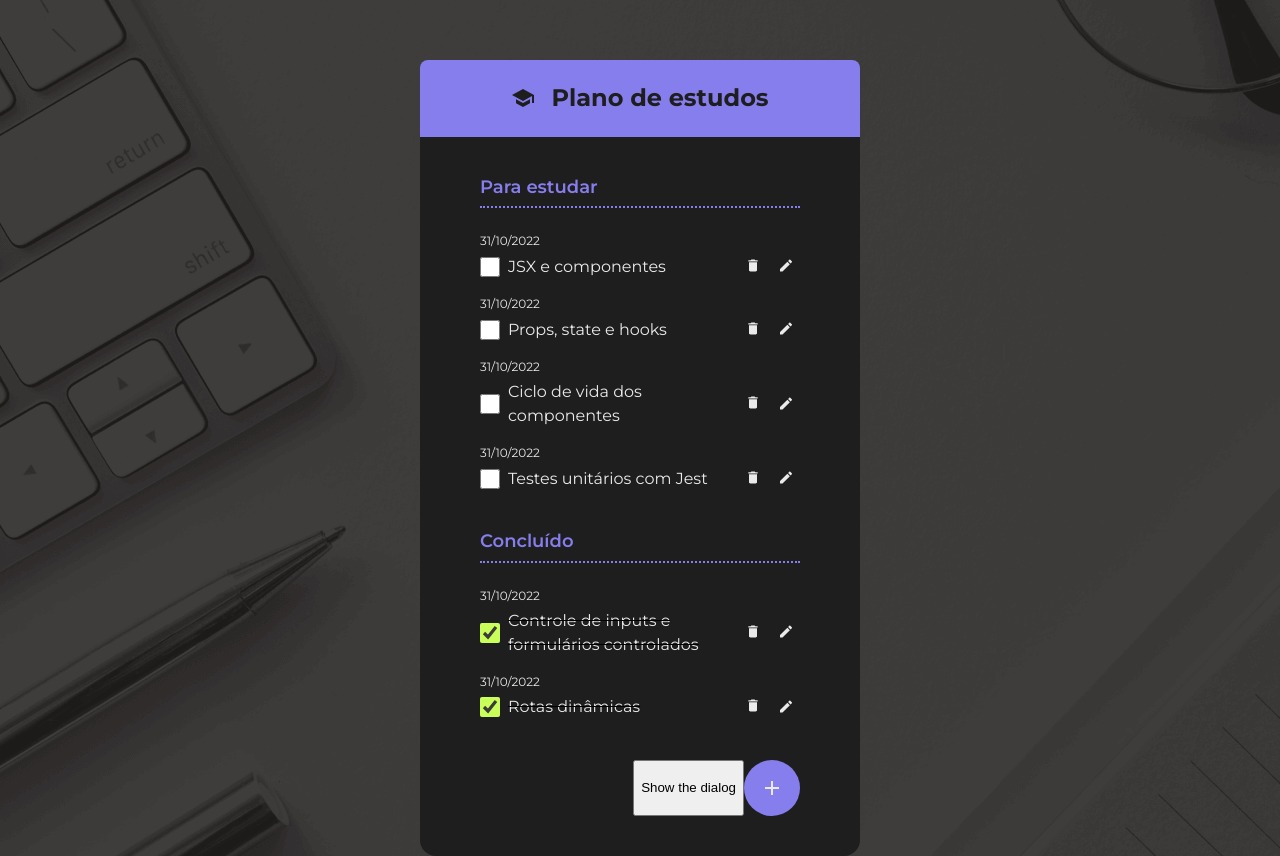
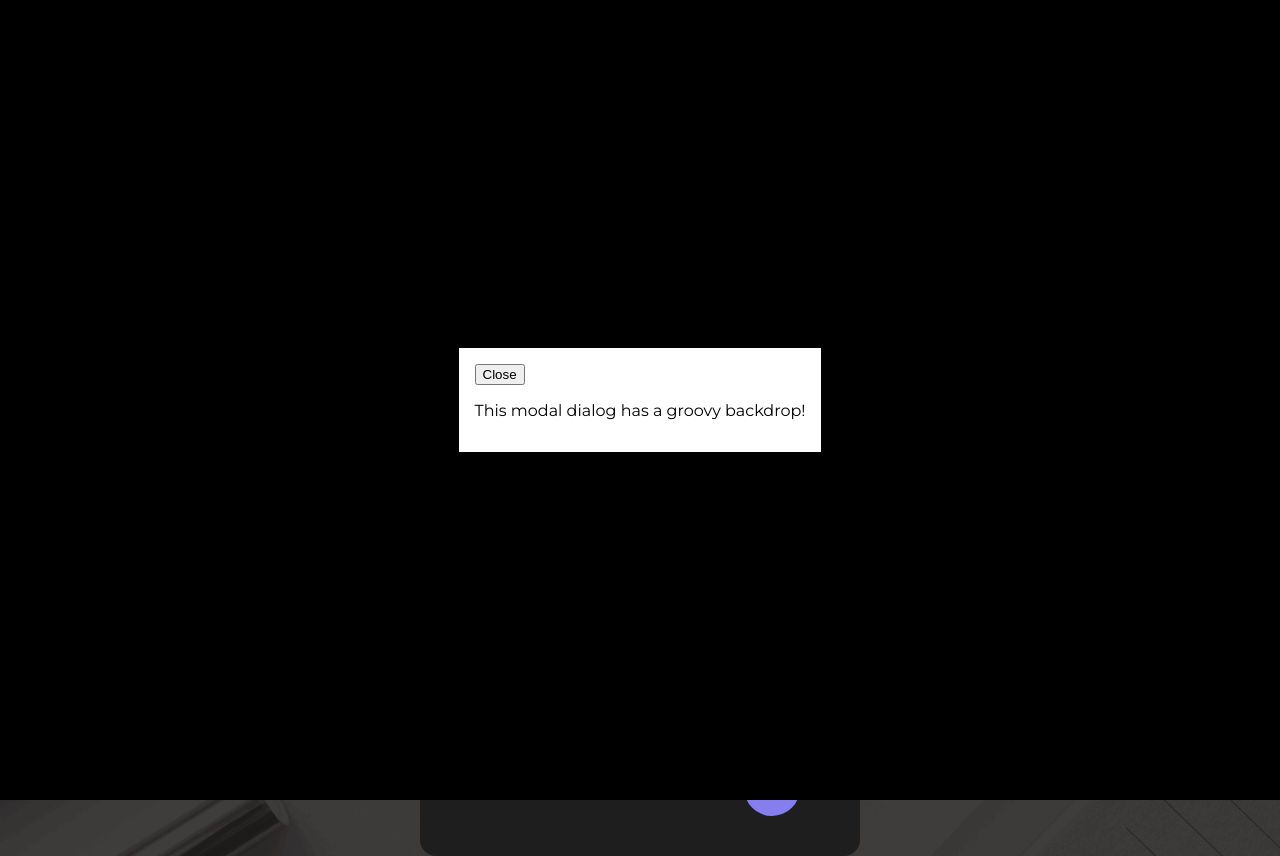
Before and after one commit to dougfani/checklist-de-estudos, a React (Vite) app: page / in a window 1280 px wide. Both pictures are taken after a click on the button 772 px from the left and 787 px from the top of the page. Built offline with nearby package versions, Linux system fonts and the light colour scheme.

Commit message:
refatora componente Dialog para aceitar props isOpen e onClose

```diff
--- a/src/App.jsx
+++ b/src/App.jsx
@@ -83,8 +83,8 @@ function App() {
             })}
           </ToDoList>
           <Footer>
-          <Dialog isOpen={showDialog} />
-            <FabButton onClick={toggleDialog}>
+          <Dialog isOpen={showDialog} onClose={toggleDialog} />
+            <FabButton onClick={toggleDialog} >
               <IconPlus />
             </FabButton>
           </Footer>
--- a/src/components/Dialog/index.jsx
+++ b/src/components/Dialog/index.jsx
@@ -1,13 +1,22 @@
-import { useRef } from 'react';
+import { useEffect, useRef } from 'react';
 import './dialog.style.css';
 
-export function Dialog() {
+export function Dialog({ isOpen, onClose }) {
     // não deveríamos fazer buscas no DOM desse jeito!
     // const dialog = document.querySelector('dialog');
 
     // "Show the dialog" button opens the dialog modally
 
     const dialogRef = useRef(null);
+
+    useEffect(() => {
+        console.log('Deveríamos mostrar a modal?', isOpen);
+        if (isOpen) {
+            openDialog();
+        } else {
+            closeDialog();
+        }
+    }, [isOpen]);
 
     const openDialog = () => {
         dialogRef.current.showModal();
@@ -21,12 +30,11 @@ export function Dialog() {
     return (
         <>
             <dialog ref={dialogRef}>
-                <button autoFocus onClick={closeDialog}>
+                <button autoFocus onClick={onClose}>
                     Close
                 </button>
                 <p>This modal dialog has a groovy backdrop!</p>
             </dialog>
-            <button onClick={openDialog}>Show the dialog</button>
         </>
     );
 }
```
